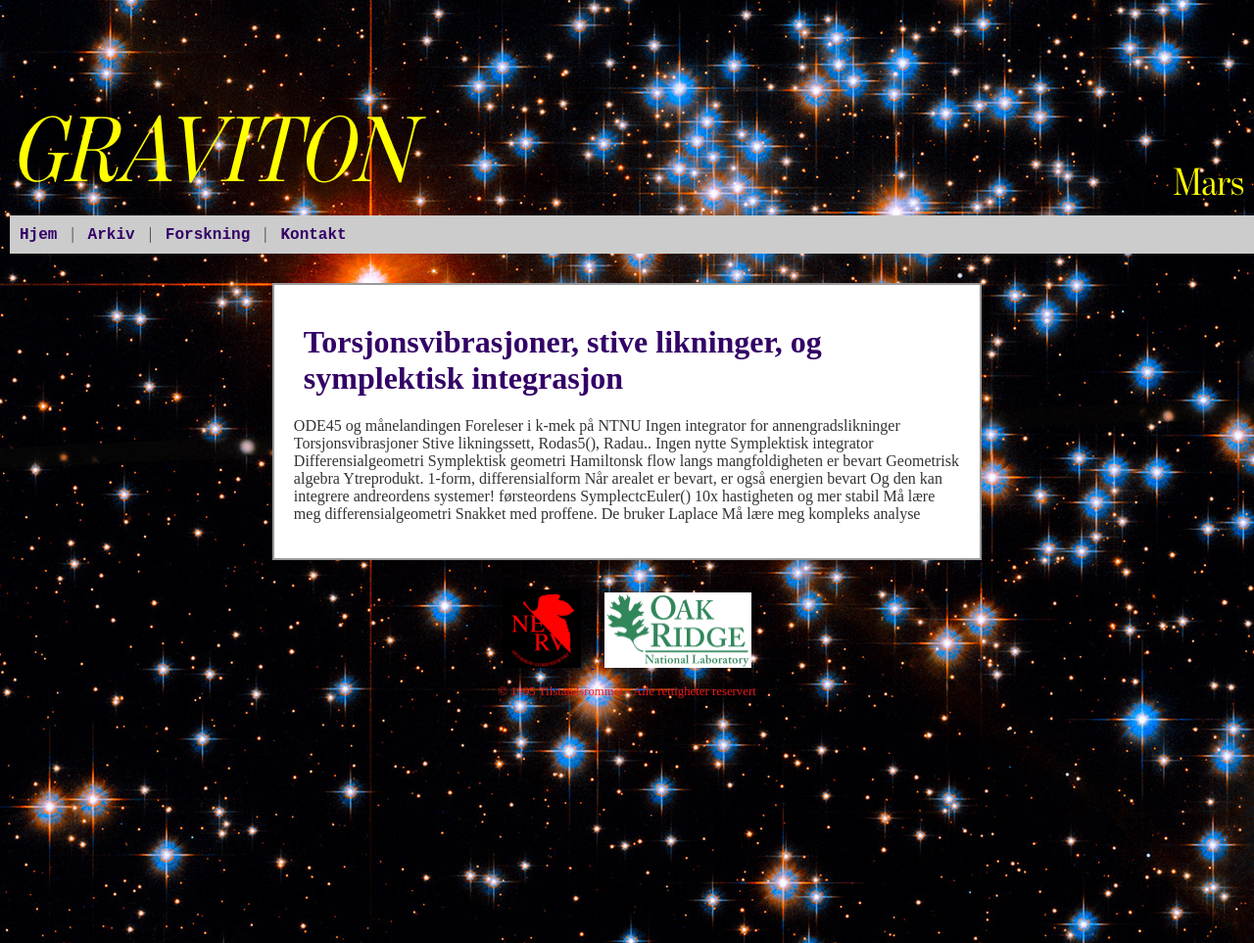
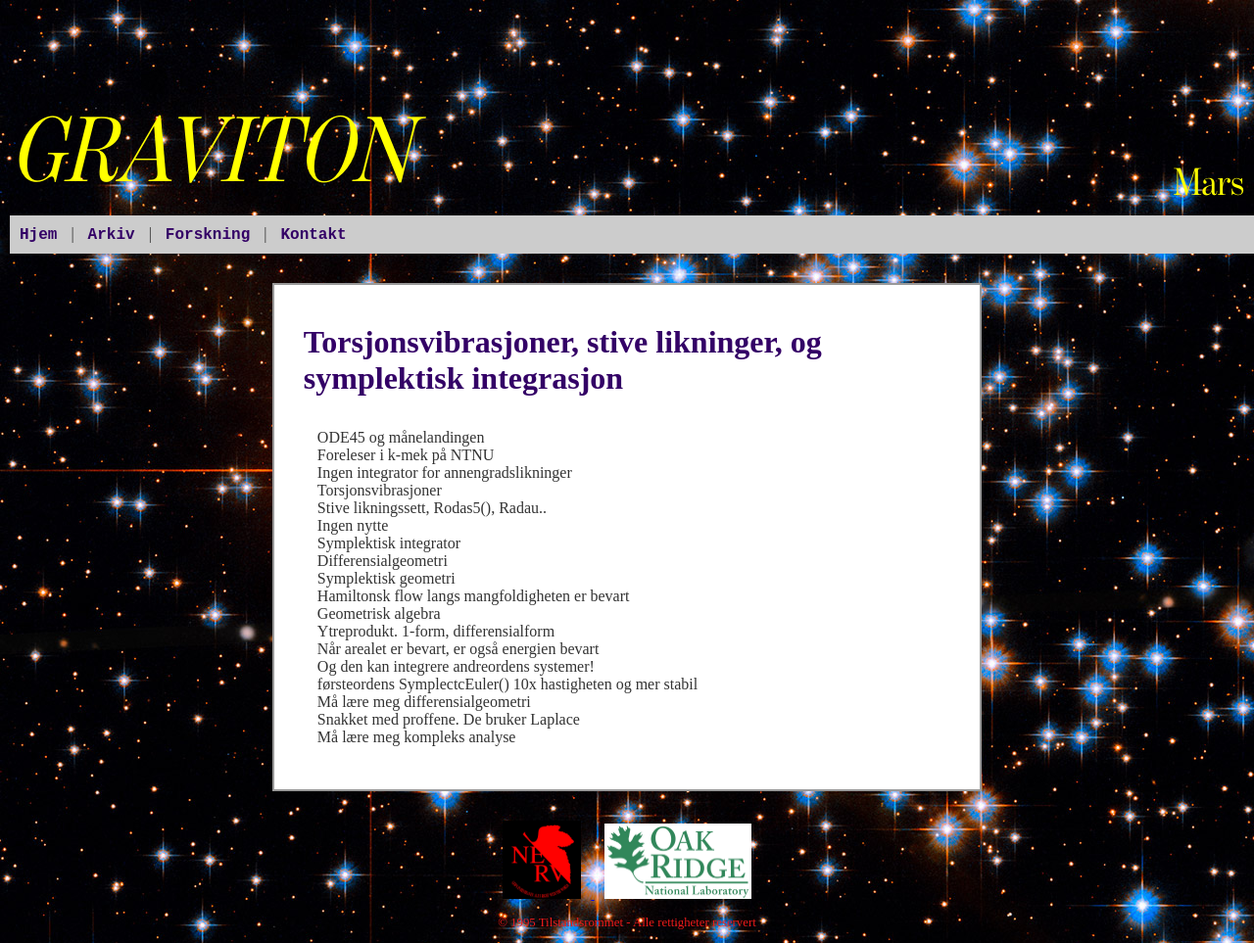
Before and after one commit to Tilstandsrommet/Tilstandsrommet.github.io, a Jekyll site: the page built from symplektisk.md, in a window 1280 px wide. Shown: the whole page at 98% size. Built offline with Jekyll 4.4.1, drawn with Linux system fonts in a browser that asks for light colours.

Commit message:
Bildeskalering og punktliste

```diff
--- a/css/styles.css
+++ b/css/styles.css
@@ -88,6 +88,8 @@
     width: 100%; /* Krymper med vinduet */
   }
   .content img {
+    max-width: 100%;
+    height: auto;
     display: block;
     margin-left: auto;
     margin-right: auto;
--- a/symplektisk.md
+++ b/symplektisk.md
@@ -5,21 +5,21 @@
 
 # Torsjonsvibrasjoner, stive likninger, og symplektisk integrasjon
 
-ODE45 og månelandingen
-Foreleser i k-mek på NTNU
-Ingen integrator for annengradslikninger
-Torsjonsvibrasjoner
-Stive likningssett, Rodas5(), Radau..
-Ingen nytte
-Symplektisk integrator
-Differensialgeometri
-Symplektisk geometri
-Hamiltonsk flow langs mangfoldigheten er bevart
-Geometrisk algebra
-Ytreprodukt. 1-form, differensialform
-Når arealet er bevart, er også energien bevart
-Og den kan integrere andreordens systemer!
-førsteordens SymplectcEuler() 10x hastigheten og mer stabil
-Må lære meg differensialgeometri
-Snakket med proffene. De bruker Laplace
-Må lære meg kompleks analyse
+- ODE45 og månelandingen
+- Foreleser i k-mek på NTNU
+- Ingen integrator for annengradslikninger
+- Torsjonsvibrasjoner
+- Stive likningssett, Rodas5(), Radau..
+- Ingen nytte
+- Symplektisk integrator
+- Differensialgeometri
+- Symplektisk geometri
+- Hamiltonsk flow langs mangfoldigheten er bevart
+- Geometrisk algebra
+- Ytreprodukt. 1-form, differensialform
+- Når arealet er bevart, er også energien bevart
+- Og den kan integrere andreordens systemer!
+- førsteordens SymplectcEuler() 10x hastigheten og mer stabil
+- Må lære meg differensialgeometri
+- Snakket med proffene. De bruker Laplace
+- Må lære meg kompleks analyse
```
Also changed, not shown: bokbad.md (+1 -1 lines).
